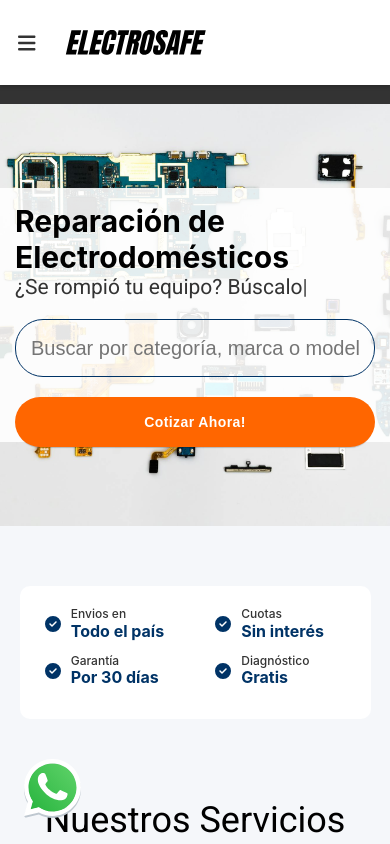
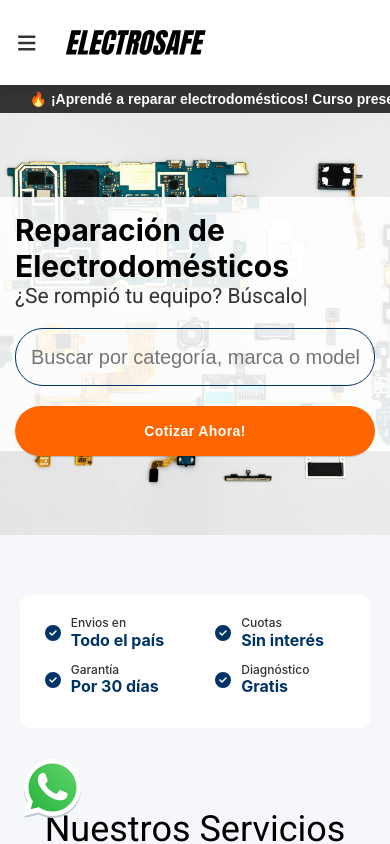
Before and after one commit to manuel-25/ElectroFix, a React (Create React App) app in the folder frontend/: page / in a window 390 px wide. Shown: the top 844 px of the page. Built offline with nearby package versions, Linux system fonts and the light colour scheme.

Commit message:
Mini banner responsive

```diff
--- a/frontend/src/components/MiniBanner/MiniBanner.css
+++ b/frontend/src/components/MiniBanner/MiniBanner.css
@@ -10,56 +10,76 @@
   top: 0;
   z-index: 900;
   overflow: hidden;
+  width: 100%;
 }
 
 .mini-banner-content {
   display: inline-block;
   white-space: nowrap;
-  animation: scroll-left 40s linear infinite;
+  animation: scroll-left 60s linear infinite; /* Animación por defecto para pantallas grandes */
+}
+
+.mini-banner-content span {
+  margin-right: 60px; /* Espaciado entre los textos (duplicado) */
+  margin-left: 60px; /* Espaciado adicional */
+}
+
+/* Animación para pantallas grandes */
+@keyframes scroll-left {
+  0% {
+    transform: translateX(60%); /* Inicia fuera del área visible (derecha) */
+  }
+  10% {
+    transform: translateX(50%); /* Deja un espacio al final antes de volver a empezar */
+  }
+  100% {
+    transform: translateX(-100%); /* Desplaza completamente hacia la izquierda */
+  }
+}
+
+/* Animación para pantallas móviles */
+@media (max-width: 768px) {
+  .mini-banner-content {
+    animation: scroll-left-mobile 60s linear infinite; /* Animación ajustada para dispositivos móviles */
+  }
+
+  @keyframes scroll-left-mobile {
+    0% {
+      transform: translateX(20%); /* Inicia fuera del área visible (derecha) */
+    }
+
+    100% {
+      transform: translateX(-100%); /* Desplaza completamente hacia la izquierda */
+    }
+  }
+
+  .mini-banner-content span {
+    margin-right: 30px;
+    margin-left: 30px;
+  }
+}
+
+/* Animación para pantallas muy pequeñas (móviles pequeños) */
+@media (max-width: 480px) {
+  .mini-banner {
+    padding: 6px;
+  }
+
+  .mini-banner-content span {
+    margin-right: 15px;
+    margin-left: 15px;
+  }
+
+  .mini-banner-content {
+    animation: scroll-left-mobile 40s linear infinite; /*  Velocidad de movimiento  */
+  }
 }
 
 .banner-text {
   display: inline;
 }
 
-.spacer {
-  margin: 0 30px;
-  color: #aaa;
-  font-weight: normal;
-}
-
 .mini-banner-link {
   text-decoration: none;
   color: inherit;
 }
-
-@keyframes scroll-left {
-  from {
-    transform: translateX(100%);
-  }
-  to {
-    transform: translateX(-100%);
-  }
-}
-
-@media (max-width: 768px) {
-  .mini-banner {
-    font-size: 12px;
-    padding: 6px;
-  }
-
-  .spacer {
-    margin: 0 20px;
-  }
-}
-
-@media (max-width: 480px) {
-  .mini-banner {
-    font-size: 10px;
-    padding: 4px;
-  }
-
-  .spacer {
-    margin: 0 15px;
-  }
-}
--- a/frontend/src/components/MiniBanner/MiniBanner.jsx
+++ b/frontend/src/components/MiniBanner/MiniBanner.jsx
@@ -1,22 +1,27 @@
-import React from 'react'
-import './MiniBanner.css'
-import { bannerTexts } from '../../utils/productsData'
+import React from 'react';
+import './MiniBanner.css';
+import { bannerTexts } from '../../utils/productsData';
 
 const MiniBanner = () => {
   return (
     <div className="mini-banner">
-      <a href="https://docs.google.com/forms/d/e/1FAIpQLSeXLo8mFnfdP2P5iPXjynSNvr8BWZgEV8gMBFhx0St9IU5LGw/viewform?usp=header" target="_blank" rel="noopener noreferrer" className="mini-banner-link">
+      <a
+        href="https://docs.google.com/forms/d/e/1FAIpQLSeXLo8mFnfdP2P5iPXjynSNvr8BWZgEV8gMBFhx0St9IU5LGw/viewform?usp=header"
+        target="_blank"
+        rel="noopener noreferrer"
+        className="mini-banner-link"
+      >
         <div className="mini-banner-content">
-          {bannerTexts.map((text, index) => (
+          {/* Duplicamos el contenido para un bucle continuo */}
+          {[...bannerTexts, ...bannerTexts].map((text, index) => (
             <span key={index} className="banner-text">
               {text}
-              {index < bannerTexts.length - 1 && <span className="spacer">|</span>}
             </span>
           ))}
         </div>
       </a>
     </div>
-  )
-}
+  );
+};
 
-export default MiniBanner
+export default MiniBanner;
--- a/frontend/src/utils/productsData.jsx
+++ b/frontend/src/utils/productsData.jsx
@@ -445,11 +445,10 @@ export const faqs = [
     }
 ]
 
-
 export const bannerTexts = [
-    "¡Aprendé a reparar electrodomésticos! Curso presencial en Barracas, CABA.",
-    "Inscripciones abiertas, cupos limitados.",
-    "No te pierdas esta oportunidad de capacitarte. ¡Click acá! "
+    "🔥 ¡Aprendé a reparar electrodomésticos! Curso presencial en Barracas, CABA. 📍 ",
+    "📢 Inscripciones abiertas, cupos limitados.",
+    "No te pierdas esta oportunidad de capacitarte. ¡Click acá! 🚀"
 ]
 
 export const barriosCABA = [
```
